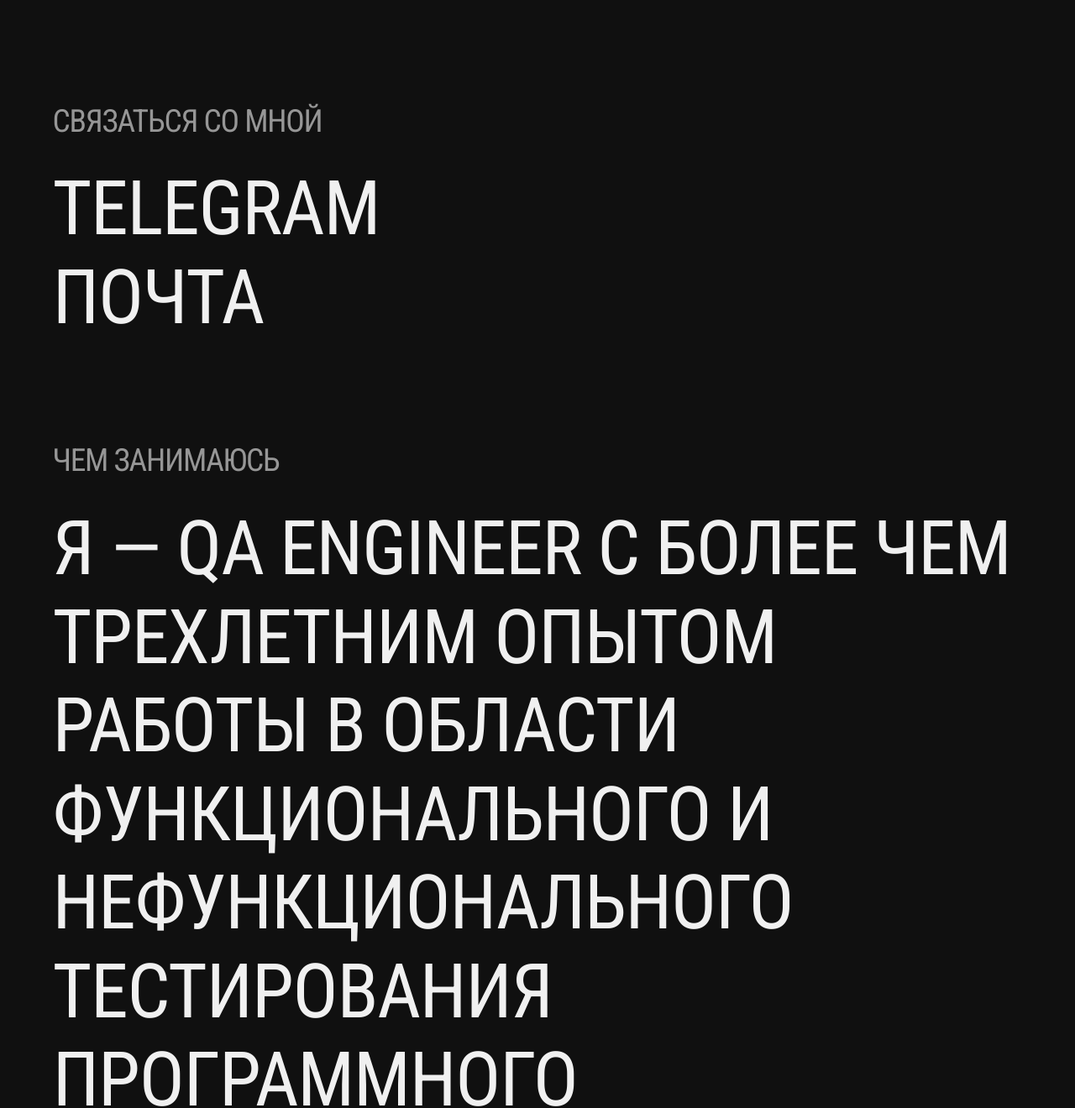
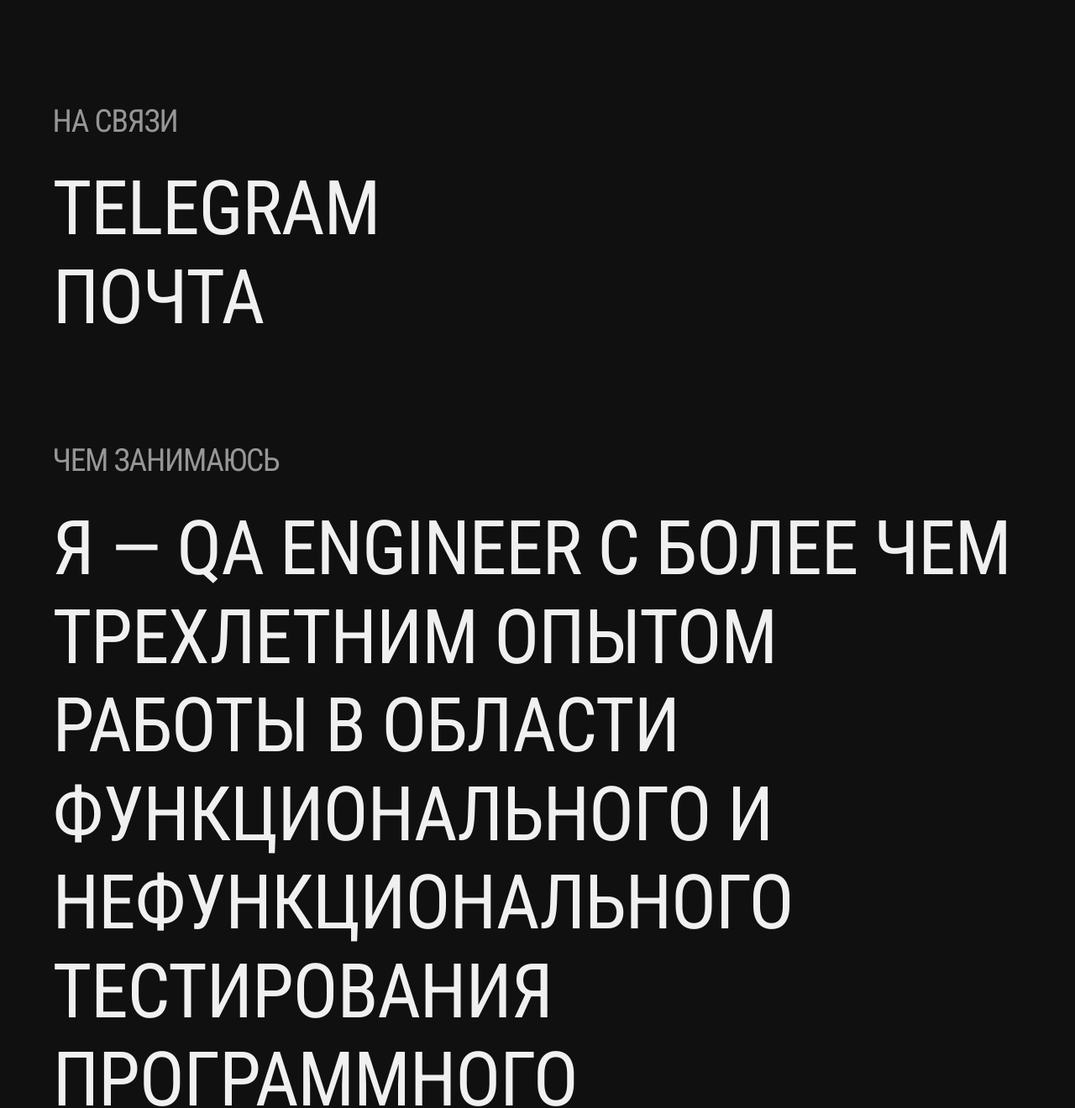
Before and after one commit to KomissarovArtemQA/KomissarovArtemQA.github.io, a plain HTML site: page index.html in a window 1280 px wide. Shown: the part 180-1500 px from the top of the page at 84% size. Drawn offline with Linux system fonts and the light colour scheme.

Commit message:
Revert "Добавил эмодзи и редактировал заголовки"

```diff
--- a/index.html
+++ b/index.html
@@ -27,10 +27,10 @@
     <link rel="stylesheet" href="./style.css" />
   </head>
   <body>
-    <div class="name">Артем Комиссаров!!!<div>
+    <div class="name">Артем Комиссаров<div>
 
     <div class="block">
-      <div class="block-title">Связаться со мной</div>
+      <div class="block-title">на связи</div>
       <div class="block-entries">
         <div class="entry">
           <a href="http://t.me/noalco_crew" target="_blank"> telegram</a>
@@ -46,7 +46,7 @@
     <div class="block">
       <div class="block-title">чем занимаюсь</div>
       <div class="entry">
-        <a target="_blank"> Я — QA engineer с более чем трехлетним опытом работы в области функционального и нефункционального тестирования программного обеспечения, включая тестирование десктопных приложений и веб-сайтов, тестирования UI/UX, API 😏 </a>
+        <a target="_blank"> Я — QA engineer с более чем трехлетним опытом работы в области функционального и нефункционального тестирования программного обеспечения, включая тестирование десктопных приложений и веб-сайтов, тестирования UI/UX, API </a>
       </div>
 
         </a>
```
